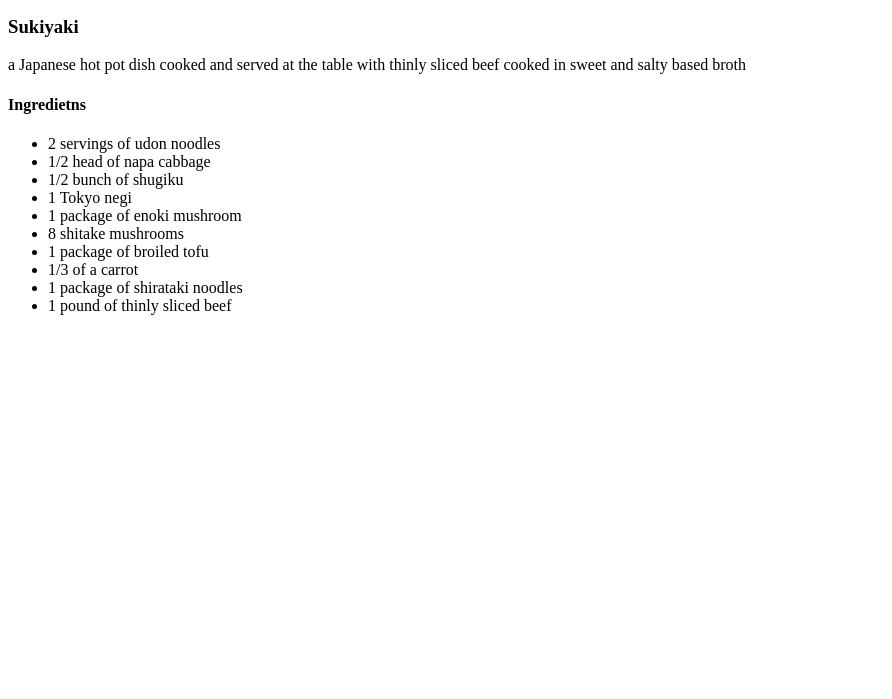
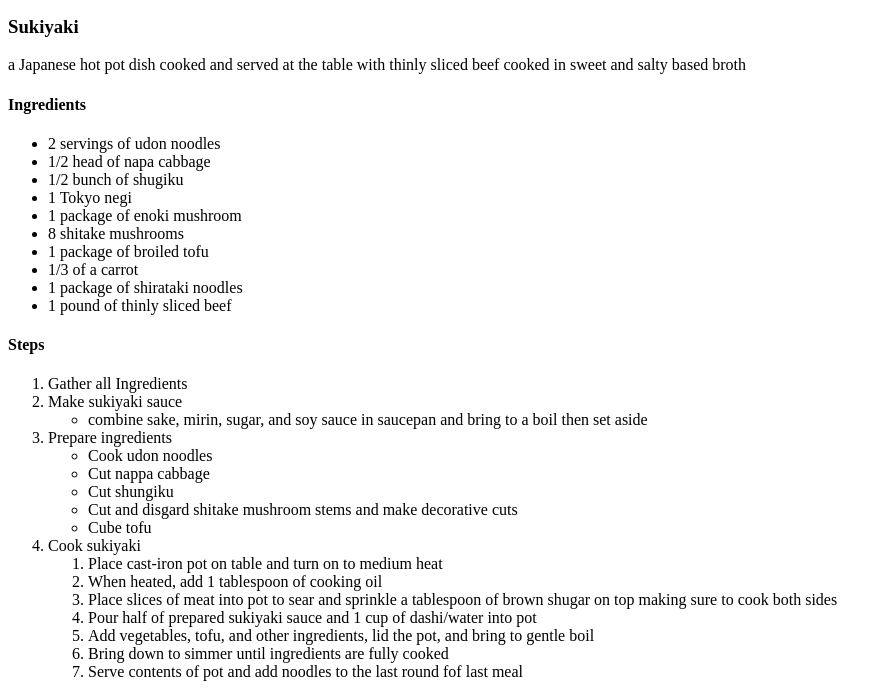
Before and after one commit to paji9/odin-recipes, a plain HTML site: page recipes/sukiyaki.html in a window 1280 px wide. Shown: the part 101-800 px from the top of the page, without its empty margins (0-892 px from the left). Drawn offline with Linux system fonts and the light colour scheme.

Commit message:
Add recipe steps to sukiyaki.html

```diff
--- a/recipes/sukiyaki.html
+++ b/recipes/sukiyaki.html
@@ -13,7 +13,7 @@
         <p>
             a Japanese hot pot dish cooked and served at the table with thinly sliced beef cooked in sweet and salty based broth
         </p>
-        <h4>Ingredietns</h4>
+        <h4>Ingredients</h4>
 
         <ul>
             <li>2 servings of udon noodles</li>
@@ -27,6 +27,35 @@
             <li>1 package of shirataki noodles</li>
             <li>1 pound of thinly sliced beef</li>
         </ul>
+
+        <h4>Steps</h4>
+
+        <ol>
+            <li>Gather all Ingredients</li>
+            <li>Make sukiyaki sauce</li>
+            <ul>
+                <li>combine sake, mirin, sugar, and soy sauce in saucepan and bring to a boil then set aside</li>
+            </ul>
+            <li>Prepare ingredients</li>
+            <ul>
+                <li>Cook udon noodles</li>
+                <li>Cut nappa cabbage</li>
+                <li>Cut shungiku</li>
+                <li>Cut and disgard shitake mushroom stems and make decorative cuts</li>
+                <li>Cube tofu</li>
+            </ul>
+            <li>Cook sukiyaki</li>
+            <ol>
+                <li>Place cast-iron pot on table and turn on to medium heat</li>
+                <li>When heated, add 1 tablespoon of cooking oil</li>
+                <li>Place slices of meat into pot to sear and sprinkle a tablespoon of brown shugar on top making sure to cook both sides</li>
+                <li>Pour half of prepared sukiyaki sauce and 1 cup of dashi/water into pot</li>
+                <li>Add vegetables, tofu, and other ingredients, lid the pot, and bring to gentle boil</li>
+                <li>Bring down to simmer until ingredients are fully cooked</li>
+                <li>Serve contents of pot and add noodles to the last round fof last meal</li>
+            </ol>
+
+        </ol>
     </body>
 
 </html>
```
